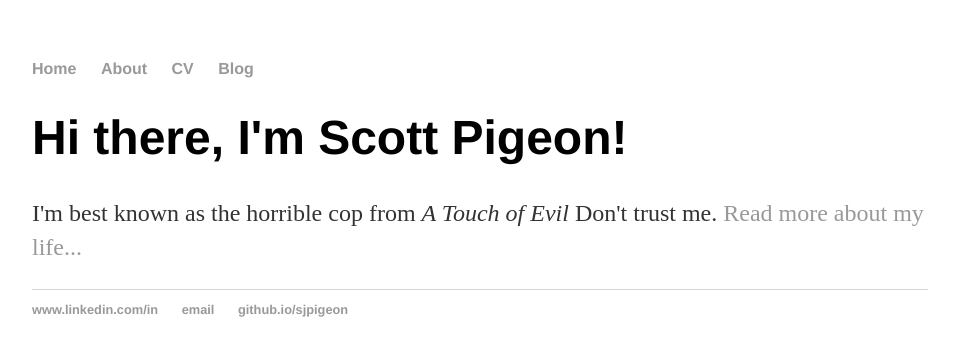
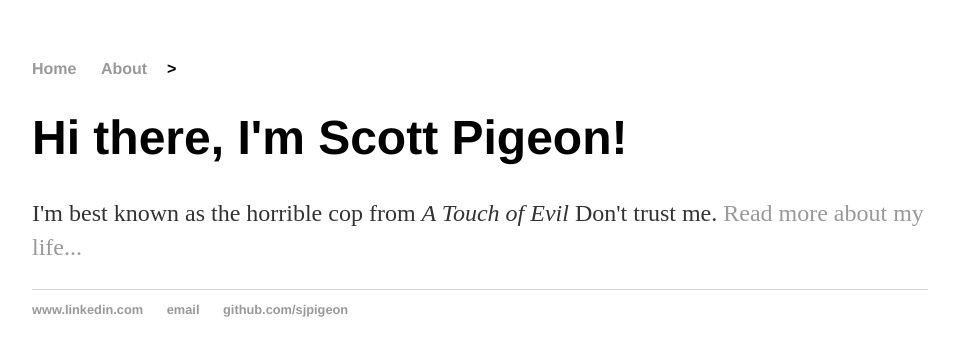
Before and after one commit to sjpigeon/Product-Management, a Jekyll site: the page built from index.html, in a window 1280 px wide. Shown: the top 356 px of the page, without its empty margins (160-1115 px from the left). Built offline with Jekyll 4.4.1, drawn with Linux system fonts in a browser that asks for light colours.

Commit message:
Update default.html

```diff
--- a/_layouts/default.html
+++ b/_layouts/default.html
@@ -8,9 +8,7 @@
 			<nav>
 	    		<ul>
 	        		<li><a href="/">Home</a></li>
-		        	<li><a href="/about">About</a></li>
-	        		<li><a href="/cv">CV</a></li>
-	        		<li><a href="/blog">Blog</a></li>
+		        	<li><a href="/about">About</a></li>>
 	    		</ul>
 			</nav>
 			<div class="container">
@@ -20,9 +18,9 @@
 			</div><!-- /.container -->
 			<footer>
 	    			<ul>
-	        			<li><a href="https://www.linkedin.com/in/scott-pigeon-b767514/">www.linkedin.com/in</a></li>
+	        			<li><a href="https://www.linkedin.com/in/scott-pigeon-b767514/">www.linkedin.com</a></li>
 					<li><a href="mailto:sjpigeon@msn.com">email</a></li>
-	        			<li><a href="https://github.io/sjpigeon">github.io/sjpigeon</a></li>
+	        			<li><a href="https://github.com/sjpigeon">github.com/sjpigeon</a></li>
 				</ul>
 			</footer>
 		</body>
```
